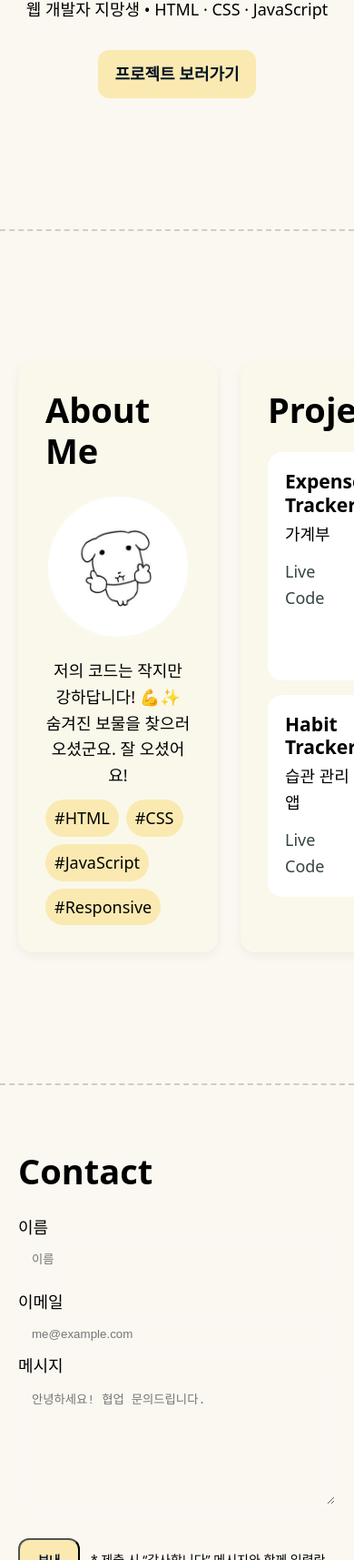
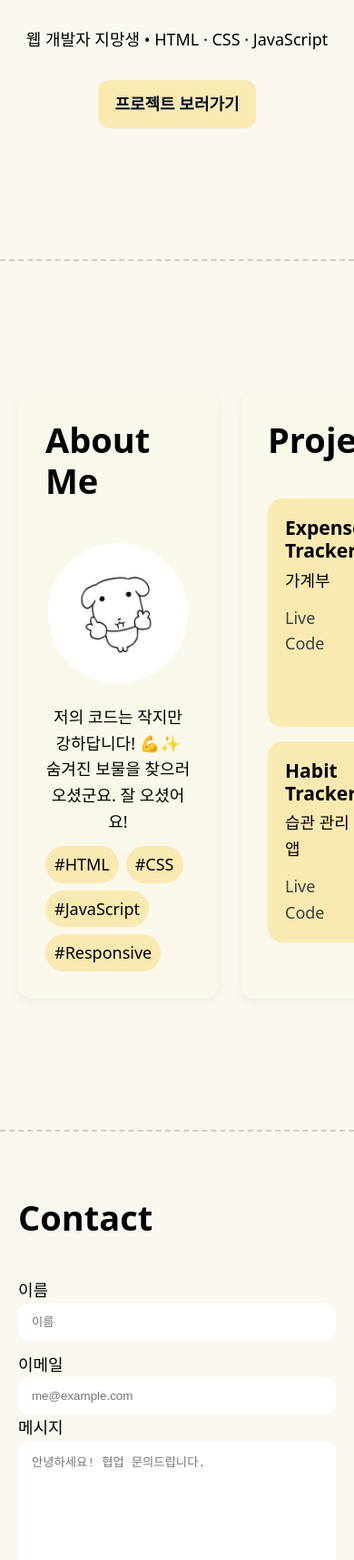
Before and after one commit to meeeiiooo3/my-portfolio, a plain HTML site: page index.html in a window 390 px wide. Shown: the part 285-2000 px from the top of the page at 91% size. Drawn offline with Linux system fonts and the light colour scheme; a script that the page names is missing.

Commit message:
Add files via upload

```diff
--- a/index.html
+++ b/index.html
@@ -3,7 +3,7 @@
 <head>
   <meta charset="UTF-8" />
   <meta name="viewport" content="width=device-width, initial-scale=1" />
-  <title>My Portfolio</title>
+  <title>박민지 | Portfolio</title>
   <link rel="stylesheet" href="style.css" />
 </head>
 <body>
--- a/style.css
+++ b/style.css
@@ -2,8 +2,8 @@
   --bg:		#FAF8F1;
   --muted:#FFFACD;
   --text:#000000;
-  --card:#ffffff;
-  --accent:			#334443;
+  --card:#FAEAB1;
+  --accent:#334443;
   --accent-2:	#FAEAB1;
 }
 *{ box-sizing:border-box; }
@@ -15,9 +15,9 @@ body{
   line-height:1.6;
   font-size: 18px;
 }
-.section{ padding:0px 20px; max-width: 100%; margin: 0 auto; border-top: none;}
+.section{ padding:0px 20px; max-width: 1500px; margin: 0 auto; border-top: none;}
 h1,h2,h3{ margin:0 0 12px; line-height:1.2; }
-h2{ font-size: 38px; margin-bottom: 24px; }
+h2{ font-size: 38px; margin-bottom: 42px; }
 p{ margin: 0 0 12px; color:var(--text); }
 a{ color: var(--accent); text-decoration: none;}
 a:hover{ text-decoration: underline; }
@@ -26,7 +26,7 @@ a:hover{ text-decoration: underline; }
   background: VAR(--accent-2); backdrop-filter: blur(6px);
   border-bottom: 1px solid rgba(1, 65, 0, 0.107);
 }
-.nav{ display:flex; align-items:center; justify-content: space-between; max-width:100%; margin:0 auto; padding:14px 20px;}
+.nav{ display:flex; align-items:center; justify-content: space-between; max-width:1500px; margin:0 auto; padding:14px 20px;}
 .logo{ font-weight:800; letter-spacing:.2px;}
 .nav-links{ list-style:none; display:flex; gap:18px; margin:0; padding:0; }
 .nav-links a{ padding:8px 10px; border-radius: 10px; }
@@ -35,7 +35,7 @@ a:hover{ text-decoration: underline; }
 .hero{
   padding: 96px 20px 72px; text-align:center; max-width: 100%; margin: 0 auto;
 }
-.hero h1{ font-size: 48px; font-weight: 800;}
+.hero h1{ font-size: 50px; font-weight: 800;margin-bottom: 40px;}
 .accent{ color: var(--accent); }
 .btn{
   display:inline-block; margin-top:18px; padding:12px 18px; border-radius:12px;
@@ -48,18 +48,18 @@ a:hover{ text-decoration: underline; }
 .tags li{ background: VAR(--accent-2); padding:6px 10px; border-radius:999px; color:var(--text);}
 .grid{ display:grid; grid-template-columns: repeat(3,1fr); gap:16px; }
 .card{
-  background: var(--card); border:1px solid rgba(255,255,255,0.08);
+  background: var(--accent-2); border:1px solid rgba(255,255,255,0.08);
   border-radius:16px; padding:18px;
   transition: transform .12s ease, box-shadow .2s ease, background .2s ease;
 }
-.card:hover{ transform: translateY(-4px); box-shadow: 0 10px 30px rgba(0,0,0,.25); background: var(--accent-2); }
+.card:hover{ transform: translateY(-4px); box-shadow: 0 10px 30px rgba(0,0,0,.25); background: var(--card); }
 .card h3{ margin-bottom:6px; }
 .link{ margin-right:10px; }
-.contact-form{ max-width:720px; margin: 0 auto; }
+.contact-form{ max-width:1100px; margin: 0 auto; }
 .row{ display:grid; grid-template-columns: 1fr 1fr; gap:12px; }
 input, textarea{
   width:100%; padding:12px 14px; border-radius:12px; border:1px solid rgba(255,255,255,0.18);
-  background: rgba(255,255,255,0.04); color: var(--text); outline:none;
+  background: #ffffff; color: var(--text); outline:none;
 }
 textarea{ min-height: 140px; resize: vertical; }
 .actions{ display:flex; align-items:center; gap:12px; margin-top: 10px; }
@@ -77,14 +77,13 @@ textarea{ min-height: 140px; resize: vertical; }
   .nav-toggle{ display:inline-block; }
   .nav-links{ display:none; position:absolute; right:20px; top:56px; flex-direction:column; background: rgba(14,21,48,.98); padding:12px; border-radius:12px; border:1px solid rgba(255,255,255,0.08); }
   .nav-links.open{ display:flex; }
-  git status
 }
 
 /* 가로정렬 */
 .about-projects-wrapper {
     display: flex;
     width: 100%;
-    max-width: 100%;
+    max-width: 1600px;
     margin: 0 auto;
     gap: 25px;
     padding: 72px 20px;
@@ -93,21 +92,15 @@ textarea{ min-height: 140px; resize: vertical; }
     flex: 1; /* 두 섹션이 공간을 균등하게 나눕니다. */
 
     /* 🌟 네모 상자 디자인 적용 🌟 */
-    background-color: #f7f5d23d; /* 예시: var(--muted)를 사용하여 배경색 지정 */
+    background-color: #f7f5d23d;
     border-radius: 16px;
     box-shadow: 0 4px 12px rgba(0, 0, 0, 0.05); /* 은은한 입체감 */
-
-    /* 🌟 상자 내부의 여백 설정 (콘텐츠가 테두리에서 떨어지도록) 🌟 */
     padding: 30px;
 }
 .section-divider {
     border: none;
     height: 0;
-
-    /* 사용자가 원했던 점선 스타일 (기존 .section의 border-top 스타일 활용) */
     border-top: 2px dashed #43232336;
     width: 100%;
-
-    /* 🌟 이 코드가 윗 섹션과 아랫 섹션을 72px 간격으로 분리합니다. 🌟 */
     margin: 72px auto;
 }
```
